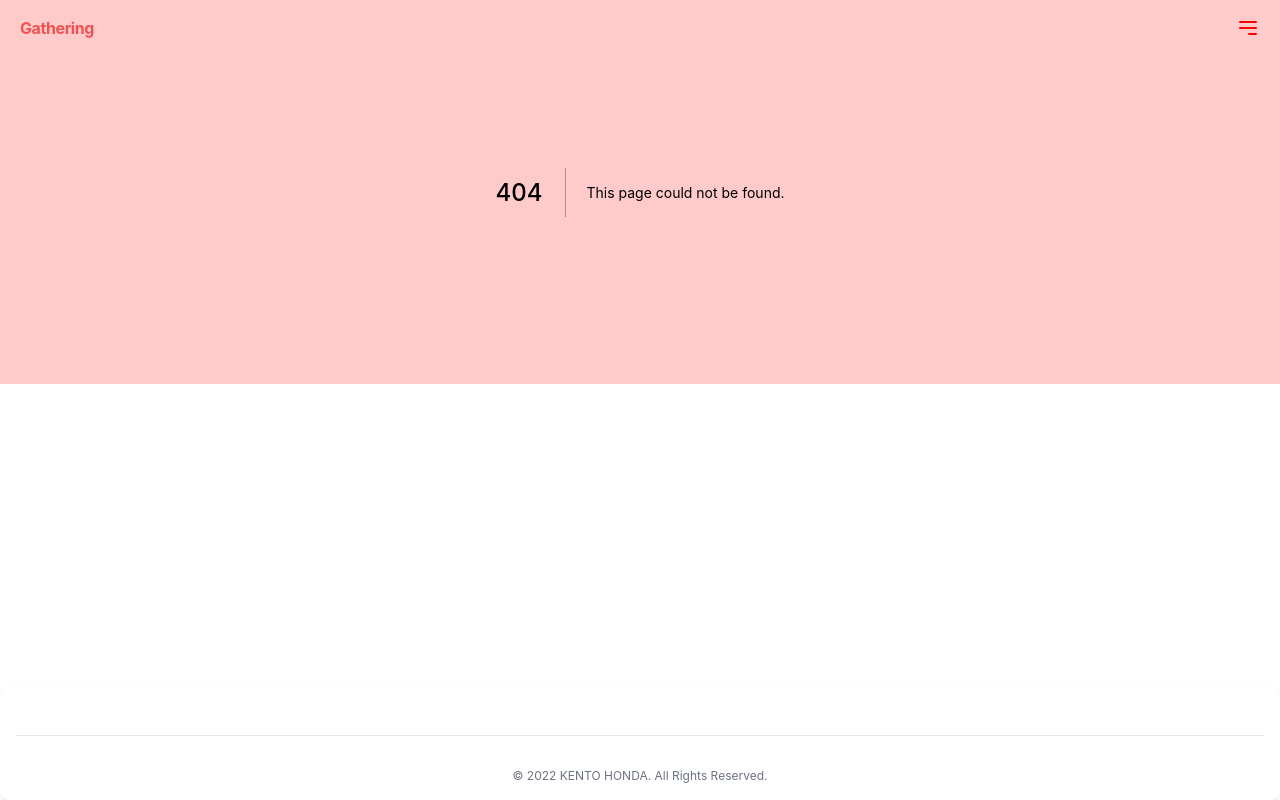
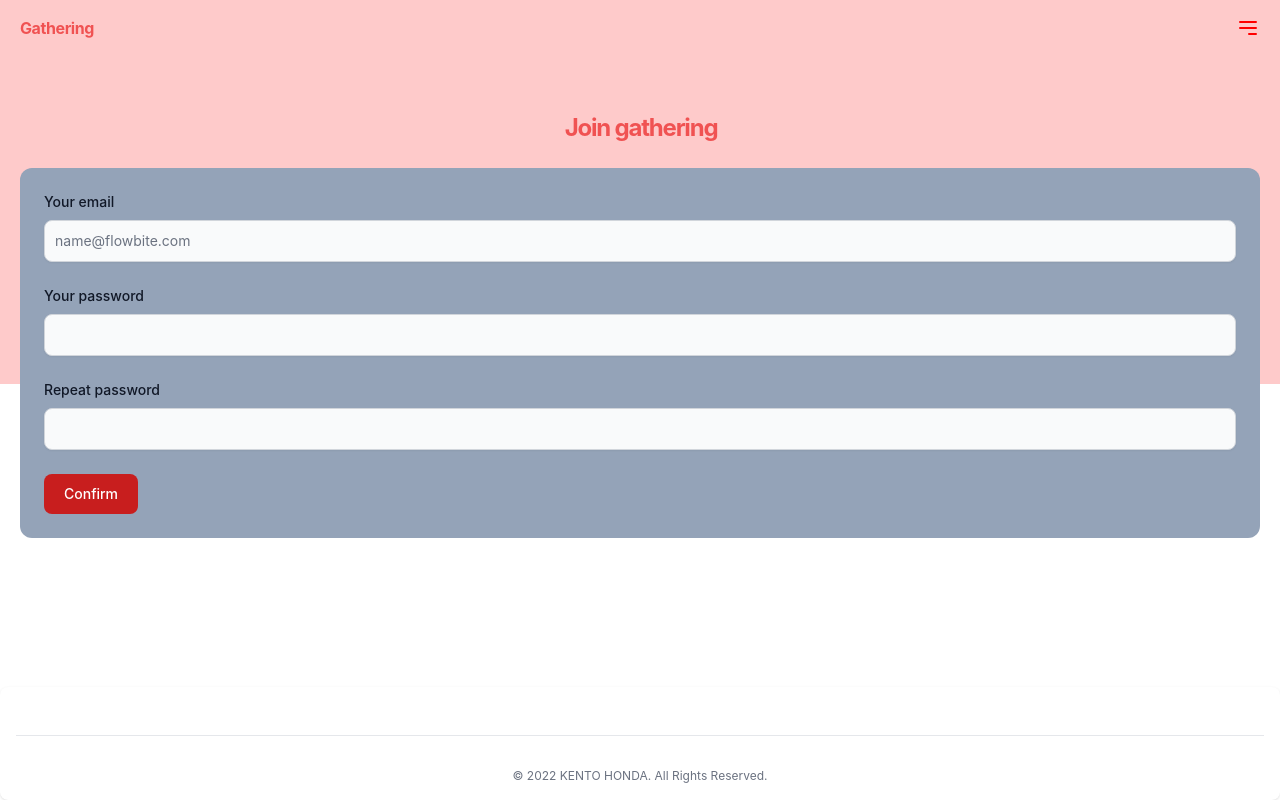
Before and after one commit to keento0809/gathering, a Next.js app in the folder frontend/: page /application in a window 1280 px wide. Before the commit this address had no page. Built offline with nearby package versions, Linux system fonts and the light colour scheme.

Commit message:
Clean up components

```diff
--- /dev/null
+++ b/frontend/components/Card/Card.tsx
@@ -0,0 +1,12 @@
+import React from "react";
+import { ChildrenProps } from "../../models/model";
+
+const Card = ({ children }: ChildrenProps) => {
+  return (
+    <div className="rounded-xl bg-slate-400 max-h-580 p-6 mt-6 overflow-scroll">
+      {children}
+    </div>
+  );
+};
+
+export default Card;
--- a/frontend/components/Card/DetailCard.tsx
+++ b/frontend/components/Card/DetailCard.tsx
@@ -1,8 +1,9 @@
 import React from "react";
+import Card from "./Card";
 
 const DetailCard = () => {
   return (
-    <div className="rounded-xl bg-slate-400 max-h-580 p-6 mt-6 overflow-scroll">
+    <Card>
       <section className="image">
         <img
           src="https://images.unsplash.com/photo-1573164574511-73c773193279?ixlib=rb-1.2.1&ixid=MnwxMjA3fDB8MHxwaG90by1wYWdlfHx8fGVufDB8fHx8&auto=format&fit=crop&w=1469&q=80"
@@ -88,7 +89,7 @@ const DetailCard = () => {
           at the place.
         </p>
       </section>
-    </div>
+    </Card>
   );
 };
 
--- /dev/null
+++ b/frontend/components/Form/ApplicationForm.tsx
@@ -0,0 +1,84 @@
+import React from "react";
+
+const ApplicationForm = () => {
+  return (
+    <>
+      <form>
+        <div className="mb-6">
+          <label
+            htmlFor="email"
+            className="block mb-2 text-sm font-medium text-gray-900 dark:text-gray-300"
+          >
+            Your email
+          </label>
+          <input
+            type="email"
+            id="email"
+            className="shadow-sm bg-gray-50 border border-gray-300 text-gray-900 text-sm rounded-lg focus:ring-red-500 focus:border-red-500 block w-full p-2.5 dark:bg-gray-700 dark:border-gray-600 dark:placeholder-gray-400 dark:text-white dark:focus:ring-red-500 dark:focus:border-red-500 dark:shadow-sm-light"
+            placeholder="name@flowbite.com"
+            required
+          />
+        </div>
+        <div className="mb-6">
+          <label
+            htmlFor="password"
+            className="block mb-2 text-sm font-medium text-gray-900 dark:text-gray-300"
+          >
+            Your password
+          </label>
+          <input
+            type="password"
+            id="password"
+            className="shadow-sm bg-gray-50 border border-gray-300 text-gray-900 text-sm rounded-lg focus:ring-red-500 focus:border-red-500 block w-full p-2.5 dark:bg-gray-700 dark:border-gray-600 dark:placeholder-gray-400 dark:text-white dark:focus:ring-red-500 dark:focus:border-red-500 dark:shadow-sm-light"
+            required
+          />
+        </div>
+        <div className="mb-6">
+          <label
+            htmlFor="repeat-password"
+            className="block mb-2 text-sm font-medium text-gray-900 dark:text-gray-300"
+          >
+            Repeat password
+          </label>
+          <input
+            type="password"
+            id="repeat-password"
+            className="shadow-sm bg-gray-50 border border-gray-300 text-gray-900 text-sm rounded-lg focus:ring-red-500 focus:border-red-500 block w-full p-2.5 dark:bg-gray-700 dark:border-gray-600 dark:placeholder-gray-400 dark:text-white dark:focus:ring-red-500 dark:focus:border-red-500 dark:shadow-sm-light"
+            required
+          />
+        </div>
+        {/* <div className="flex items-start mb-6">
+          <div className="flex items-center h-5">
+            <input
+              id="terms"
+              type="checkbox"
+              value=""
+              className="w-4 h-4 bg-gray-50 rounded border border-gray-300 focus:ring-3 focus:ring-blue-300 dark:bg-gray-700 dark:border-gray-600 dark:focus:ring-blue-600 dark:ring-offset-gray-800"
+              required
+            />
+          </div>
+          <label
+            htmlFor="terms"
+            className="ml-2 text-sm font-medium text-gray-900 dark:text-gray-300"
+          >
+            I agree with the{" "}
+            <a
+              href="#"
+              className="text-blue-600 hover:underline dark:text-blue-500"
+            >
+              terms and conditions
+            </a>
+          </label>
+        </div> */}
+        <button
+          type="submit"
+          className="text-white bg-red-700 hover:bg-red-800 focus:ring-4 focus:outline-none focus:ring-red-300 font-medium rounded-lg text-sm px-5 py-2.5 text-center dark:bg-red-600 dark:hover:bg-red-700 dark:focus:ring-red-800"
+        >
+          Confirm
+        </button>
+      </form>
+    </>
+  );
+};
+
+export default ApplicationForm;
--- /dev/null
+++ b/frontend/components/Wrapper/Wrapper.tsx
@@ -0,0 +1,8 @@
+import React from "react";
+import { ChildrenProps } from "../../models/model";
+
+const Wrapper = ({ children }: ChildrenProps) => {
+  return <div className="fixed top-28 left-0 w-full px-5">{children}</div>;
+};
+
+export default Wrapper;
--- /dev/null
+++ b/frontend/pages/application/index.tsx
@@ -0,0 +1,26 @@
+import Head from "next/head";
+import React from "react";
+import Wrapper from "../../components/Wrapper/Wrapper";
+import Card from "../../components/Card/Card";
+import ApplicationForm from "../../components/Form/ApplicationForm";
+
+const ApplicationPage = () => {
+  return (
+    <>
+      <Head>
+        <title>Application</title>
+      </Head>
+      <Wrapper>
+        <h2 className="text-2xl pl-0.5 font-bold tracking-tighter text-center text-red-500">
+          Join gathering
+          {/* title of gathering */}
+        </h2>
+        <Card>
+          <ApplicationForm />
+        </Card>
+      </Wrapper>
+    </>
+  );
+};
+
+export default ApplicationPage;
--- a/frontend/pages/auth/index.tsx
+++ b/frontend/pages/auth/index.tsx
@@ -4,6 +4,7 @@ import { LoginUserInputObj } from "../../models/model";
 import { useRouter } from "next/router";
 import { useAdminUserContext } from "../../context/AdminUserContext";
 import AuthButton from "../../components/Button/Button";
+import Wrapper from "../../components/Wrapper/Wrapper";
 
 const Login = () => {
   const [userInfo, setUserInfo] = useState<LoginUserInputObj>({
@@ -52,7 +53,7 @@ const Login = () => {
 
   return (
     <>
-      <div className="fixed top-28 left-0 w-full px-5 text-red-500">
+      <Wrapper>
         <h2 className="text-2xl font-bold text-center tracking-tighter">
           Login
         </h2>
@@ -131,7 +132,7 @@ const Login = () => {
             </div>
           </form>
         </section>
-      </div>
+      </Wrapper>
     </>
   );
 };
--- a/frontend/pages/auth/signup.tsx
+++ b/frontend/pages/auth/signup.tsx
@@ -4,6 +4,7 @@ import Link from "next/link";
 import { useRouter } from "next/router";
 import { SingupUserInputObj } from "../../models/model";
 import axios from "axios";
+import Wrapper from "../../components/Wrapper/Wrapper";
 
 const Signup = () => {
   const [userInfo, setUserInfo] = useState<SingupUserInputObj>({
@@ -37,7 +38,7 @@ const Signup = () => {
   };
   return (
     <>
-      <div className="fixed top-28 left-0 w-full px-5 text-red-500">
+      <Wrapper>
         <h2 className="text-2xl font-bold text-center tracking-tighter">
           Sign up
         </h2>
@@ -179,7 +180,7 @@ const Signup = () => {
             </div>
           </form>
         </section>
-      </div>
+      </Wrapper>
     </>
   );
 };
--- a/frontend/pages/gatherings/[gatheringId].tsx
+++ b/frontend/pages/gatherings/[gatheringId].tsx
@@ -1,7 +1,9 @@
 import Head from "next/head";
 import React from "react";
 import Button from "../../components/Button/Button";
+import MainButton from "../../components/Button/MainButton";
 import DetailCard from "../../components/Card/DetailCard";
+import Wrapper from "../../components/Wrapper/Wrapper";
 
 const GatheringDetail = () => {
   return (
@@ -9,16 +11,16 @@ const GatheringDetail = () => {
       <Head>
         <title>Gathering Detail</title>
       </Head>
-      <div className="fixed top-28 left-0 w-full px-5">
+      <Wrapper>
         <h2 className="text-2xl pl-0.5 font-bold tracking-tighter text-left text-red-500">
           Moku-Marketing
           {/* title of gathering */}
         </h2>
         <DetailCard />
         <div className="text-center pt-6">
-          <Button text="Join" />
+          <MainButton text="Join" linkUrl="/application" />
         </div>
-      </div>
+      </Wrapper>
     </>
   );
 };
--- a/frontend/pages/home/index.tsx
+++ b/frontend/pages/home/index.tsx
@@ -2,6 +2,7 @@ import Head from "next/head";
 import React from "react";
 import Button from "../../components/Button/Button";
 import UpcomingGathering from "../../components/Gathering/UpcomingGathering";
+import Wrapper from "../../components/Wrapper/Wrapper";
 
 const Home = () => {
   const handleLoadMore = () => {
@@ -12,7 +13,7 @@ const Home = () => {
       <Head>
         <title>Home</title>
       </Head>
-      <div className="fixed top-28 left-0 w-full px-5">
+      <Wrapper>
         <div className="home-title">
           <h3 className="text-3xl text-red-500 font-bold tracking-tight">
             Welcome to Gathering!
@@ -30,7 +31,7 @@ const Home = () => {
             <Button text="Load More" />
           </div>
         </div> */}
-      </div>
+      </Wrapper>
     </>
   );
 };
```
